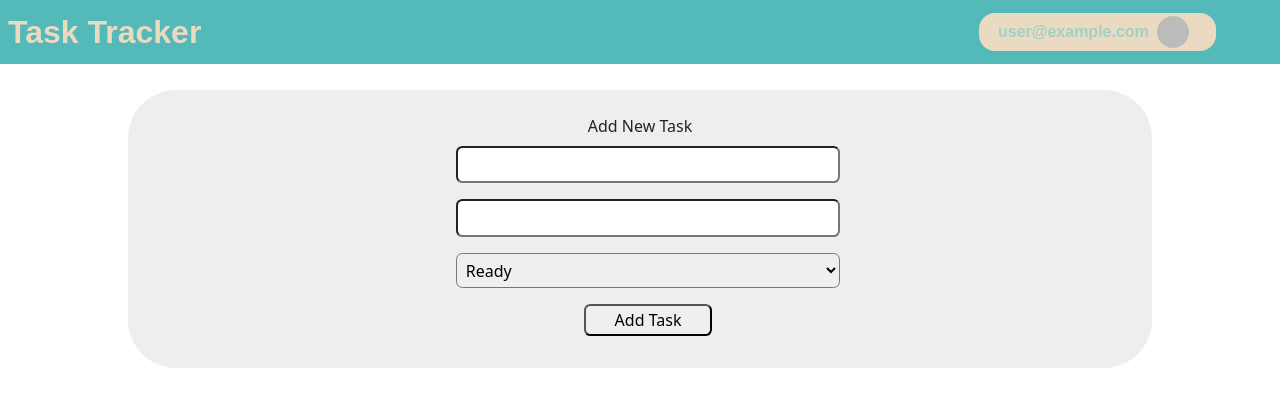
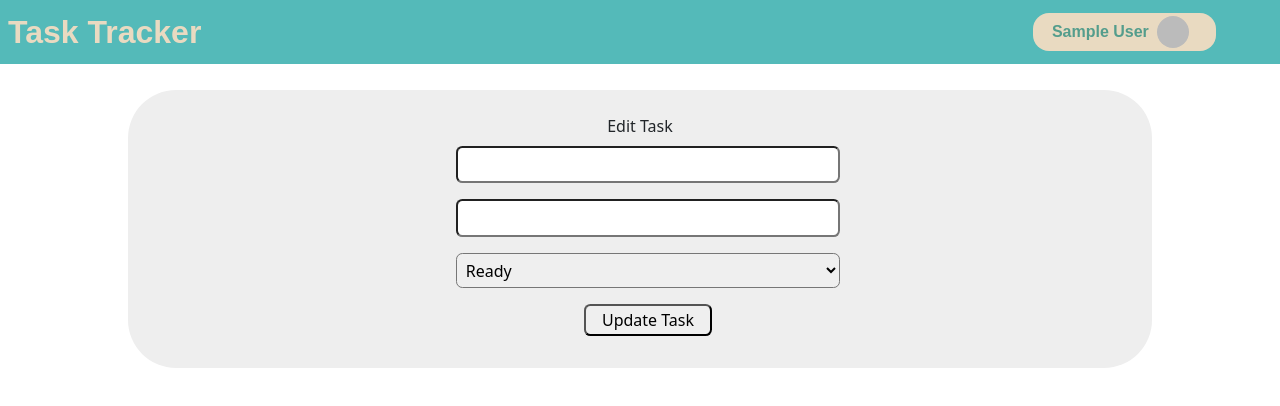
Before and after one commit to HazemAhmed0/TaskTraker, a React (Create React App) app: page /edit-task/1 in a window 1280 px wide. Shown: the top 406 px of the page. Built offline with nearby package versions, Linux system fonts and the light colour scheme; no server answers; the database is empty; sample sign-in values are in the browser's storage.

Commit message:
fixed some styling

```diff
--- a/src/components/NavBar.js
+++ b/src/components/NavBar.js
@@ -25,16 +25,14 @@ const NavBar = () => {
           <div className="dropdown">
             <button className="dropbtn">
               {" "}
-              {currUser.email}
+              {currUser.displayName}
               <div className="nav-avatar">
-              {currUser.photoURL ? (
-
-                <img src={currUser.photoURL} alt="Profile avatar" />
-              ) : (
-                ""
-              )}
+                {currUser.photoURL ? (
+                  <img src={currUser.photoURL} alt="Profile avatar" />
+                ) : (
+                  ""
+                )}
               </div>
-
             </button>
             <div className="dropdown-content">
               <Link to="/profile">Profile</Link>
--- a/src/components/TaskForm.js
+++ b/src/components/TaskForm.js
@@ -14,14 +14,13 @@ import { useAuth } from "./Auth";
 const TaskForm = () => {
   const { currUser } = useAuth();
   const navigate = useNavigate();
-  const [currTask, setCurrTask] = useState("");
+  const [currTask, setCurrTask] = useState({});
   const params = useParams();
   const taskId = params.taskId;
-  const [formState, setFormState] = useState("");
 
   const onSubmit = async (values) => {
     console.log(values.text);
-    if (formState == "edit") {
+    if (taskId) {
       console.log("i edited");
       onEdit({ text: values.text, desc: values.desc, status: values.status });
     } else {
@@ -63,10 +62,13 @@ const TaskForm = () => {
   };
 
   useEffect(() => {
-    console.log("formstate", formState);
+    console.log("formstate is", taskId ? " edit" : " add");
 
     if (taskId) {
       setCurrTask(getData());
+      if (currTask) {
+        console.log("sadadasd   as ---", currTask);
+      }
     }
   }, []);
 
@@ -81,7 +83,7 @@ const TaskForm = () => {
         onSubmit={(values) => onSubmit(values)}
       >
         <Form>
-          {formState == "edit" ? <>Edit Task</> : <>Add New Task</>}
+          {taskId ? <>Edit Task</> : <>Add New Task</>}
           <Field type="text" name="text" required />
           <Field type="text" name="desc" required />
           <Field as="select" name="status">
@@ -91,7 +93,7 @@ const TaskForm = () => {
           </Field>
 
           <button className="w-100" type="submit">
-            {formState === "edit" ? "Update Task" : "Add Task"}
+            {taskId ? "Update Task" : "Add Task"}
           </button>
         </Form>
       </Formik>
--- a/src/styles/_Nav.scss
+++ b/src/styles/_Nav.scss
@@ -60,7 +60,7 @@
   border: none;
   padding: 1.2rem;
   text-decoration: none;
-  color: #9ed2c6;
+  color: #549d8c;
   background-color: #e9dac1;
   font-family: Arial, Helvetica, sans-serif;
   font-size: 1rem;
@@ -70,7 +70,6 @@
   text-align: center;
   margin-right: 4rem;
   cursor: pointer;
-
 }
 
 .dropdown {
@@ -110,11 +109,11 @@
 }
 .nav-avatar {
   width: 2rem;
-    height:2rem;
+  height: 2rem;
   margin: 0.5rem;
 
-    img{
-      height:100%;
+  img {
+    height: 100%;
     aspect-ratio: 1 / 1;
     object-fit: cover;
     border-radius: 50%;
```
Lines whose indentation alone changed are shown as unchanged.
